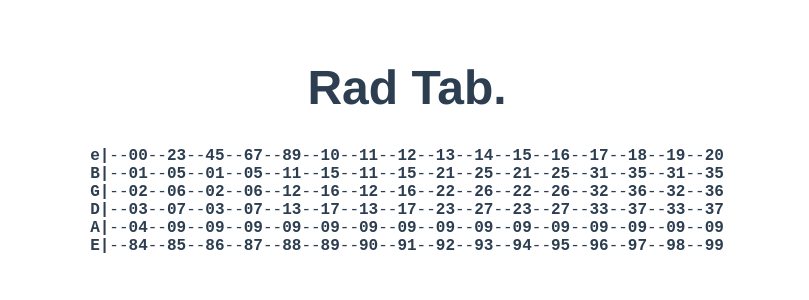
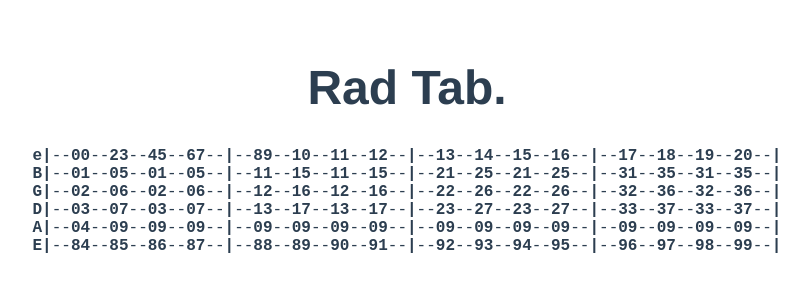
Before and after one commit to benjamin-warner/FabulousTabulous, a Vue app: page / in a window 1280 px wide. Shown: the top 300 px of the page, without its empty margins (233-1042 px from the left). Built offline with nearby package versions, Linux system fonts and the light colour scheme.

Commit message:
Bar separation logic added

```diff
--- a/src/components/Bar.vue
+++ b/src/components/Bar.vue
@@ -2,11 +2,10 @@
   <div class="bar noselect" v-on:click="onBarSelected">
     <div class="beat" v-for="(beat, beatKey) in barData.beats" :key="beatKey">
       <div v-for="(string, stringKey) in tuning" :key="stringKey">
-        {{spacer}}<strong>{{barData.beats[beatKey][stringKey]}}</strong>
+        {{spacer}}<strong>{{barData.beats[beatKey][stringKey]}}</strong><span v-if="beatKey === barData.beats.length-1">{{spacer}}<strong>|</strong></span>
       </div>
     </div>
   </div>
-  <!-- <span v-for="(beat, beatKey) in barData.beats" :key="beatKey">{{spacer}}<strong>{{barData.beats[beatKey][stringKey]}}</strong></span>{{spacer}}<strong>|</strong> -->
 </template>
 
 <script>
@@ -51,6 +50,10 @@ h1 {
   display: inline-block;
 }
 
+.beat:hover{
+  background: tomato;
+}
+
 .noselect {
   -webkit-touch-callout: none; /* iOS Safari */
     -webkit-user-select: none; /* Safari */
```
